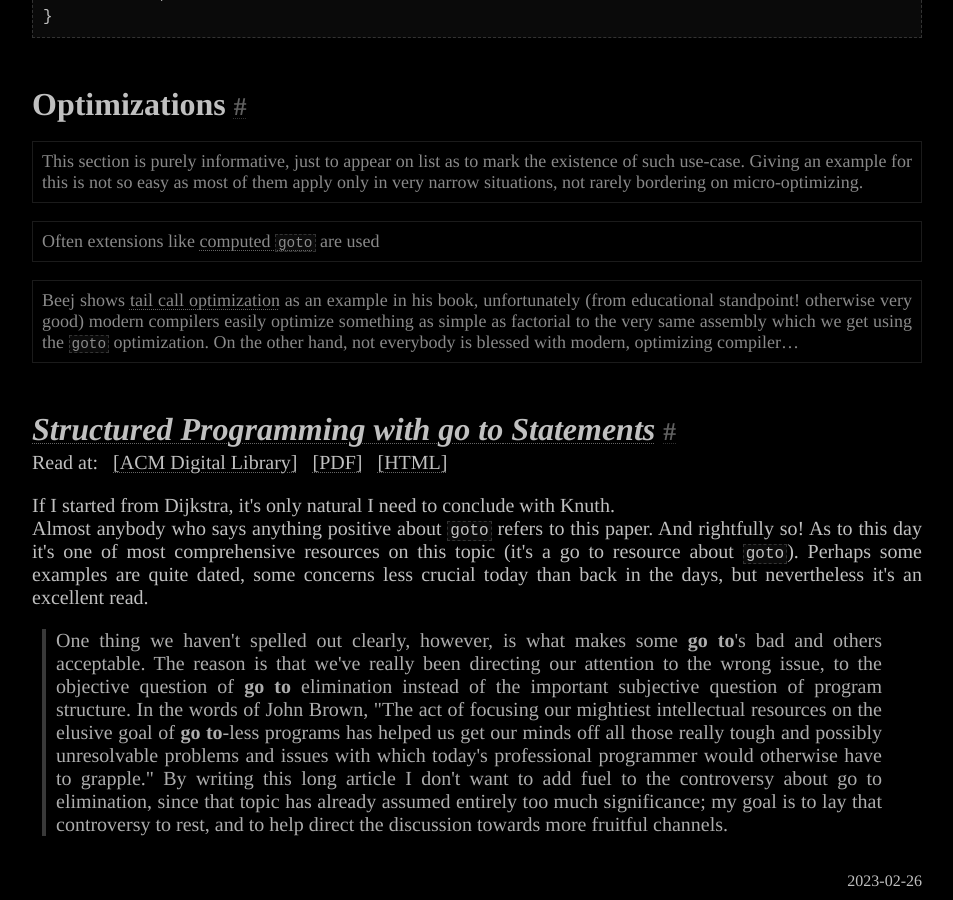
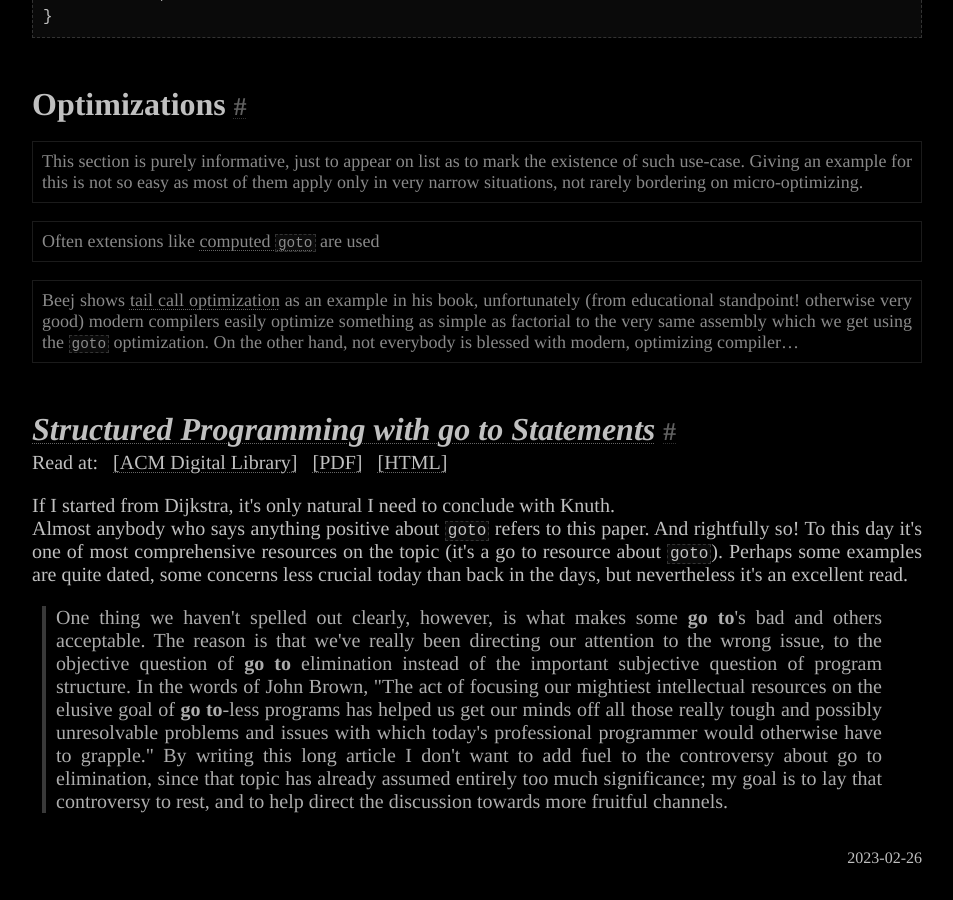
Before and after one commit to Jorenar/blog, a Jekyll site: the page built from _posts/2023-02-26-gotophobia-harmful.md, in a window 1280 px wide and 900 px high, scrolled down 24592 px. Shown: the whole window, without its empty margins (163-1116 px from the left). Built offline with Jekyll 4.4.1, drawn with Linux system fonts in a browser that asks for light colours; after the commit the page ends 25469 px from its top, so only the background shows below that; some of the changed text lies outside the part shown.

```diff
--- a/_posts/2023-02-26-gotophobia-harmful.md
+++ b/_posts/2023-02-26-gotophobia-harmful.md
@@ -88,7 +88,7 @@ maybe want to *consider* using it.
 * [When to use Goto in C - Cprogramming.com](https://www.cprogramming.com/tutorial/goto.html)
 * [Harmful GOTOs, Premature Optimizations, and Programming Myths are the Root of all Evil](https://alvaro-videla.com/2015/02/programming-myths.html)
 * [Examples of good gotos in C or C++ - Stack Overflow](https://stackoverflow.com/q/245742/10247460)
-* [Goto # Common_usage_patterns - Wikipedia](https://en.wikipedia.org/wiki/Goto#Common_usage_patterns)
+* [Goto # Common usage patterns - Wikipedia](https://en.wikipedia.org/wiki/Goto#Common_usage_patterns)
 * [GOTO Reconsidered](https://chidiwilliams.com/post/goto/)
 * [When is it appropriate to use GOTO? : r/C_Programming](https://www.reddit.com/r/C_Programming/comments/wimvdf/when_is_it_appropriate_to_use_goto/)
 * [Programming With(out) the GOTO](https://dl.acm.org/doi/pdf/10.1145/800194.805859)
@@ -1423,8 +1423,8 @@ Read at:
 
 If I started from Dijkstra, it's only natural I need to conclude with Knuth. \
 Almost anybody who says anything positive about `goto` refers to this paper.
-And rightfully so! As to this day it's one of most comprehensive resources
-on this topic (it's a go to resource about `goto`). Perhaps some examples
+And rightfully so! To this day it's one of most comprehensive resources
+on the topic (it's a go to resource about `goto`). Perhaps some examples
 are quite dated, some concerns less crucial today than back in the days,
 but nevertheless it's an excellent read.
 
```
